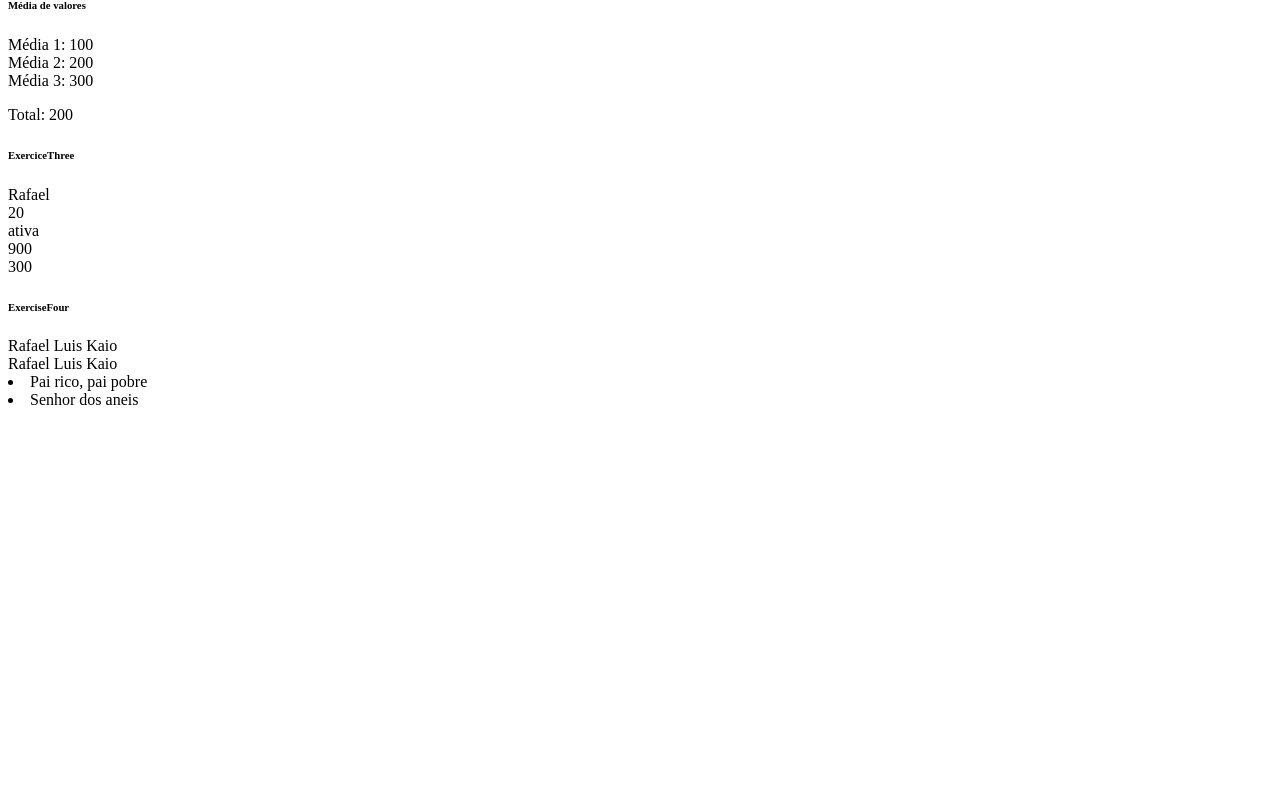
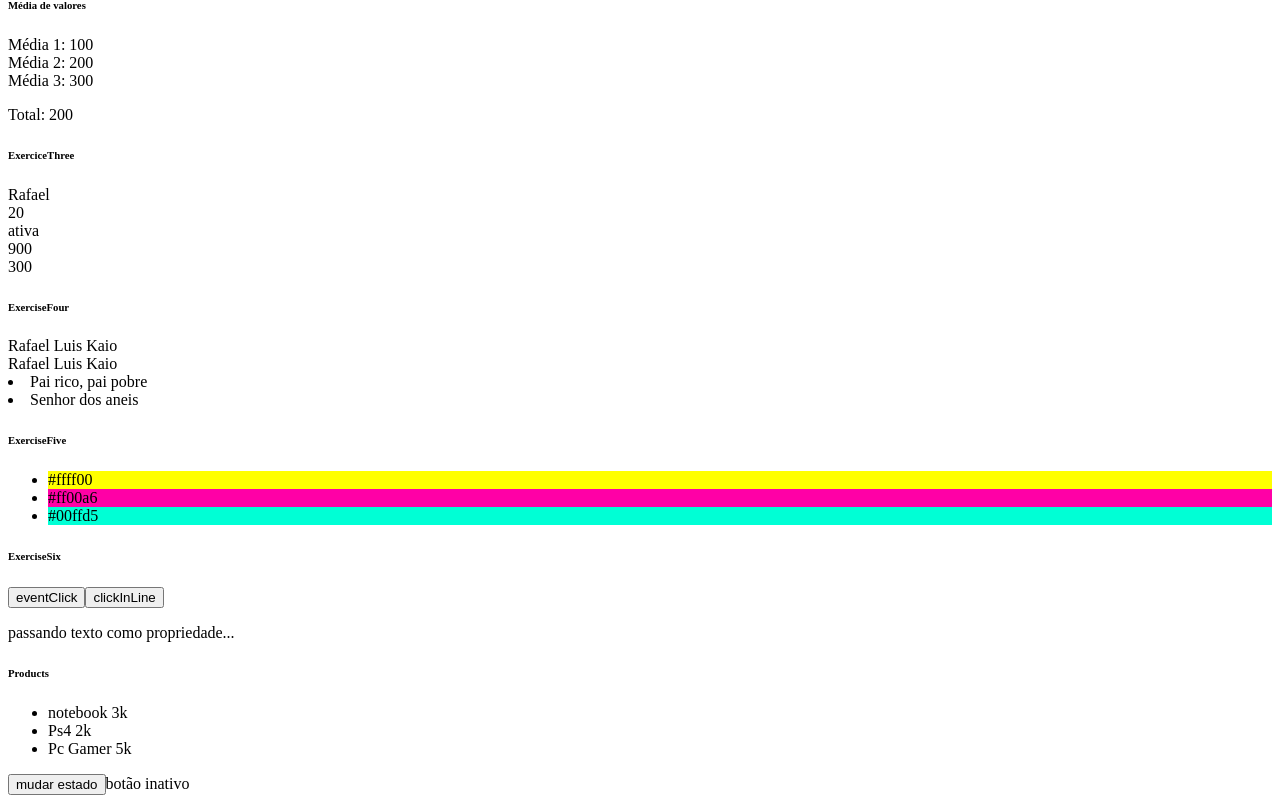
Before and after one commit to Rafael-doctom/exercise-react.js, a React (Create React App) app in the folder exercicios/: page / in a window 1280 px wide. Shown: the part 195-998 px from the top of the page. Before the commit the page ends 800 px from the top, so only its background shows below. Built offline with nearby package versions, Linux system fonts and the light colour scheme.

Commit message:
update App

```diff
--- a/exercicios/src/App.js
+++ b/exercicios/src/App.js
@@ -1,18 +1,32 @@
 import React from 'react'
 import './App.js';
 
-import ExerciseOne from '../src/pages/exerciseOne/exerciseOne'
-import ExerciseTwo from '../src/pages/exerciseTwo/ExerciseTwo'
+import ExerciseOne from '../src/pages/exerciseOne/exerciseOne';
+import ExerciseTwo from '../src/pages/exerciseTwo/ExerciseTwo';
 import ExerciseThree from './pages/exerciseThree/ExerciseThree.js';
 import ExerciseFour from './pages/exerciseFour/ExerciseFour.js';
+import ExerciseFive from './pages/exerciseFive/ExerciseFive.js';
+import ExerciseSix from './pages/exerciseSix/ExerciseSix';
+import ExerciseSeven from './pages/exerciseSeven/ExerciseSeven.js';
+import ExerciseEight from './pages/exerciseEight/ExerciseEight.js';
+import ExerciseNine from './pages/exerciseNine/ExerciseNine.js';
 
 function App() {
+
+
   return (
     <>
       <ExerciseOne />
       <ExerciseTwo />
       <ExerciseThree />
       <ExerciseFour />
+      <ExerciseFive />
+      <ExerciseSix />
+      <ExerciseSeven
+        TextProps ='passando texto como propriedade...'
+      />
+      <ExerciseEight />
+      <ExerciseNine />
     </>
   );
 }
```
